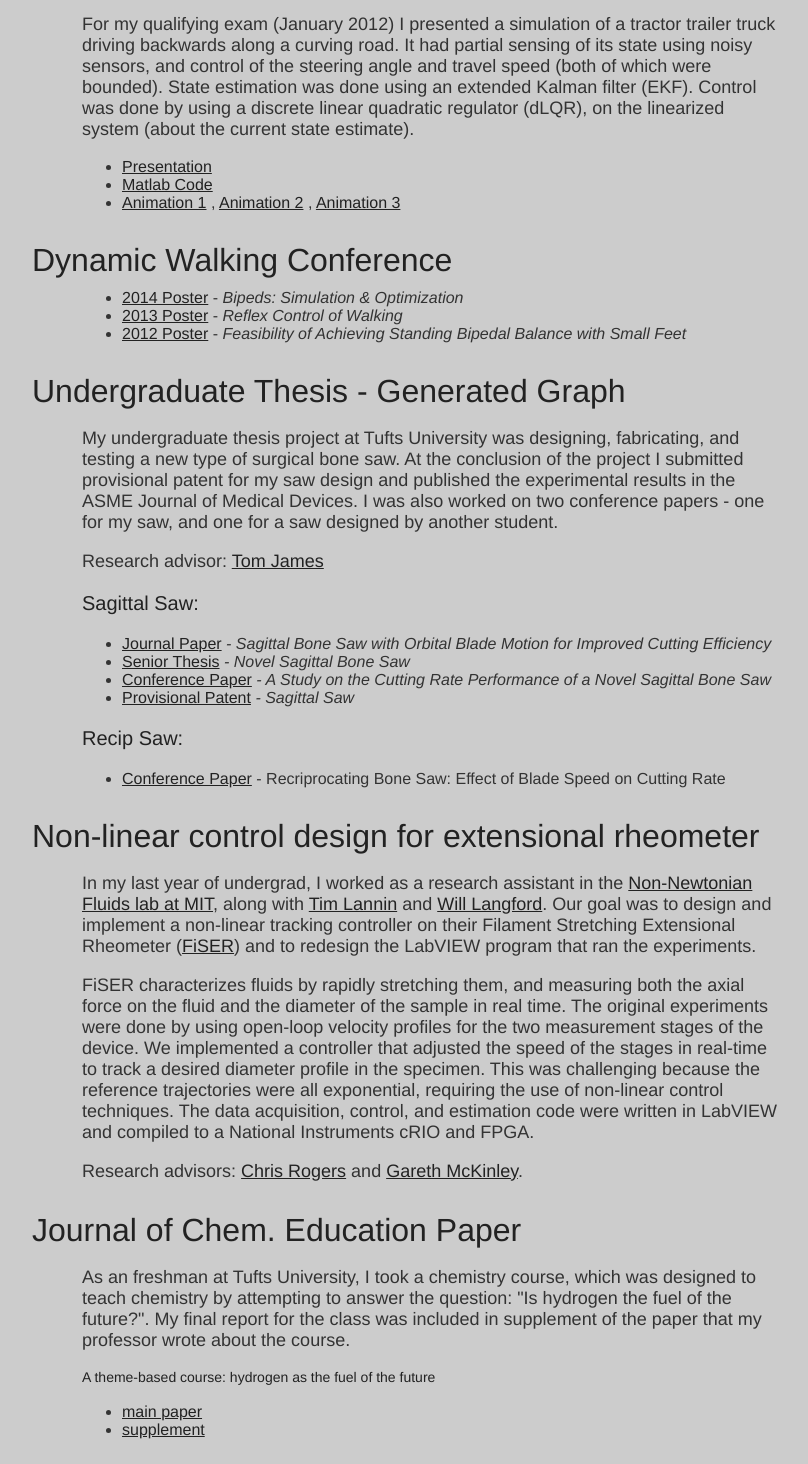
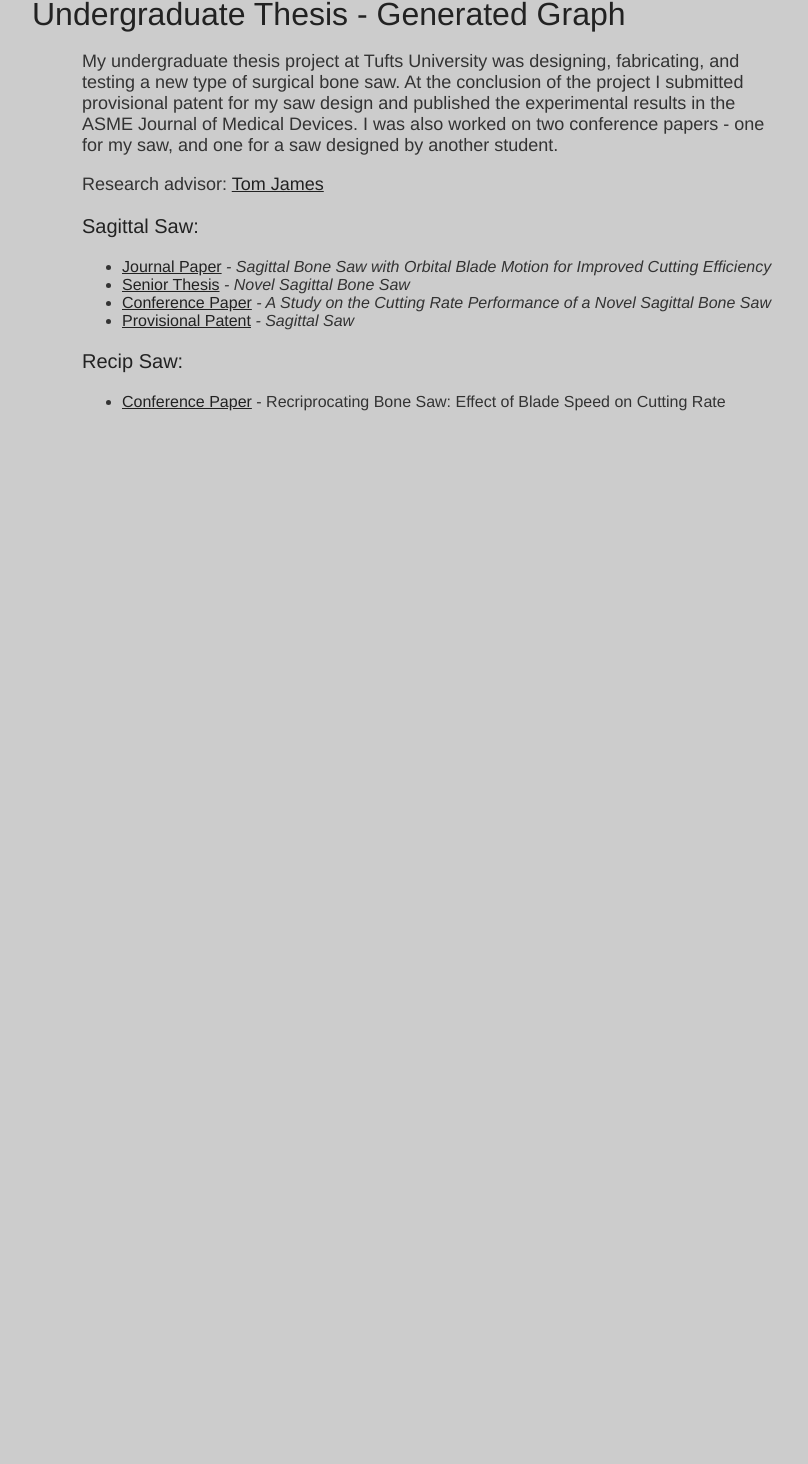
Before and after one commit to llv22/orlando.github.io, a plain HTML site: page research/index.html in a window 1280 px wide. Shown: the part 1516-2980 px from the top of the page, without its empty margins (208-1016 px from the left). After the commit the page ends 2033 px from the top, so only its background shows below. Drawn offline with Linux system fonts and the light colour scheme.

Commit message:
orlando - for udpates of site

```diff
--- a/research/index.html
+++ b/research/index.html
@@ -45,8 +45,7 @@ gtag('config', 'G-BZGM3WTCJY');
 Sichuan University. The ongoing recent projects were parts of my PhD research at <a href="https://www.ucsc.edu/">University of California, Santa Cruz University</a>, where I worked with Professor <a href="https://sites.google.com/ucsc.edu/yizhang" target="blank">Zhang, Yi</a> studying interactive dialog systems, NLU(natural language understanding) and recommender systems.</div>
 <div class="signature">- Orlando, Ding</div>
 <h2 id="Research_Fossil">CONOP Optimization</h2>
-<p>One of the main research focuses in my PhD was developing a more
-robust balance controller for the <a href=
+<p>One of the main research focuses in my PhD was developing a more robust balance controller for the <a href=
 "http://ruina.tam.cornell.edu/research/topics/locomotion_and_robotics/ranger/Ranger2011/"
 target="blank">Cornell Ranger walking robot</a> . I developed a
 controller architecture for the robot that allowed for automated
@@ -111,7 +110,7 @@ Code</a></li>
 Paper</a></li>
 <li><a href="ICRA_2015/icra2015_digitalPoster.pdf">Poster</a></li>
 </ul>
-<h2>A Exam (thesis proposal)</h2>
+<h2 id="Research_P2P_SHARE">Master Thesis - Peer-to-Peer Network Optimization and Resource Sharing</h2>
 <p>I took my A exam in August 2014. My proposal was on the topic of
 'Heirarchical Biped Control'. The idea is to do step planning on a
 reduced model of the robot, which is then used to help generate the
@@ -136,42 +135,6 @@ Biped</a> , <a href=
 "MattKelly__Simulations_with_Sliding_and_Intermittent_Contact.pdf">Report</a>
 <em>- Simulations with Sliding and Intermittent Contact ( <a href=
 "code.html#Simulation">examples</a> )</em></li>
-</ul>
-<h2>Q Exam (qualifying exam)</h2>
-<p>For my qualifying exam (January 2012) I presented a simulation
-of a tractor trailer truck driving backwards along a curving road.
-It had partial sensing of its state using noisy sensors, and
-control of the steering angle and travel speed (both of which were
-bounded). State estimation was done using an extended Kalman filter
-(EKF). Control was done by using a discrete linear quadratic
-regulator (dLQR), on the linearized system (about the current state
-estimate).</p>
-<ul>
-<li><a href=
-"https://www.dropbox.com/s/tkof7vu2w0mol67/Q_Exam_Presentation.pdf?dl=1">
-Presentation</a></li>
-<li><a href=
-"https://github.com/MatthewPeterKelly/dscTutorials/tree/master/tractorTrailer">
-Matlab Code</a></li>
-<li><a href="http://www.youtube.com/watch?v=KV8_1eeShVg">Animation
-1</a> , <a href=
-"http://www.youtube.com/watch?v=rdBmSTarx3U">Animation 2</a> ,
-<a href="http://www.youtube.com/watch?v=9rnEmSdOHpk">Animation
-3</a></li>
-</ul>
-<h2>Dynamic Walking Conference</h2>
-<ul>
-<li><a href=
-"https://www.dropbox.com/s/8rjv3nlutcsdkp6/DWC_2014-Matthew%20Kelly%20-%20Poster%20-%20simulation_and_optimization.pdf?dl=1">
-2014 Poster</a> - <em>Bipeds: Simulation &amp;
-Optimization</em></li>
-<li><a href=
-"https://www.dropbox.com/s/7v676yd3gz3br1p/DWC_2013%20-%20Matthew%20Kelly%20-%20Poster%20-%20Reflex%20Control.pdf?dl=1">
-2013 Poster</a> - <em>Reflex Control of Walking</em></li>
-<li><a href=
-"https://www.dropbox.com/s/bm5j8uh6ivqbiqv/DWC_2012%20-%20Matthew%20Kelly%20-%20Poster%20-%20Ranger%20Balance.pdf?dl=1">
-2012 Poster</a> - <em>Feasibility of Achieving Standing Bipedal
-Balance with Small Feet</em></li>
 </ul>
 <h2 id="Research_RDF_Graph">Undergraduate Thesis - Generated Graph</h2>
 <p>My undergraduate thesis project at Tufts University was
@@ -203,53 +166,9 @@ Provisional Patent</a> <em>- Sagittal Saw</em></li>
 </ul>
 <h3>Recip Saw:</h3>
 <ul>
-<li><a href=
-"ASME%20IMECE%202011-62457%20-%20Reciprocating%20Bone%20Saw%20-%20Effect%20of%20Blade%20Speed%20on%20Cutting%20Rate.pdf">
-Conference Paper</a> - Recriprocating Bone Saw: Effect of Blade
-Speed on Cutting Rate</li>
-</ul>
-<h2 id="Research_RheometerControl">Non-linear control design for
-extensional rheometer</h2>
-<p>In my last year of undergrad, I worked as a research assistant
-in the <a href="http://web.mit.edu/nnf/">Non-Newtonian Fluids lab
-at MIT</a>, along with <a href=
-"https://www.linkedin.com/pub/timothy-lannin/93/902/985">Tim
-Lannin</a> and <a href=
-"https://www.linkedin.com/pub/will-langford/16/880/164">Will
-Langford</a>. Our goal was to design and implement a non-linear
-tracking controller on their Filament Stretching Extensional
-Rheometer (<a href=
-"http://web.mit.edu/nnf/presentation/sld004.htm">FiSER</a>) and to
-redesign the LabVIEW program that ran the experiments.</p>
-<p>FiSER characterizes fluids by rapidly stretching them, and
-measuring both the axial force on the fluid and the diameter of the
-sample in real time. The original experiments were done by using
-open-loop velocity profiles for the two measurement stages of the
-device. We implemented a controller that adjusted the speed of the
-stages in real-time to track a desired diameter profile in the
-specimen. This was challenging because the reference trajectories
-were all exponential, requiring the use of non-linear control
-techniques. The data acquisition, control, and estimation code were
-written in LabVIEW and compiled to a National Instruments cRIO and
-FPGA.</p>
-<p>Research advisors: <a href="http://www.tufts.edu/~crogers/"
-target="blank">Chris Rogers</a> and <a href=
-"http://web.mit.edu/nnf/" target="blank">Gareth McKinley</a>.</p>
-<h2>Journal of Chem. Education Paper</h2>
-<p>As an freshman at Tufts University, I took a chemistry course,
-which was designed to teach chemistry by attempting to answer the
-question: "Is hydrogen the fuel of the future?". My final report
-for the class was included in supplement of the paper that my
-professor wrote about the course.</p>
-<h4>A theme-based course: hydrogen as the fuel of the future</h4>
-<br>
-<ul>
-<li><a href=
-"https://www.dropbox.com/s/7i3yey4au36rmwh/A%20theme-based%20course%2C%20hydrogen%20as%20the%20fuel%20of%20the%20future%20--%20supplement.pdf?dl=1">
-main paper</a></li>
-<li><a href=
-"https://www.dropbox.com/s/j1eq7el93t84vff/A%20theme-based%20course%2C%20hydrogen%20as%20the%20fuel%20of%20the%20future.pdf?dl=1">
-supplement</a></li>
+<li>
+        <a href="ASME%20IMECE%202011-62457%20-%20Reciprocating%20Bone%20Saw%20-%20Effect%20of%20Blade%20Speed%20on%20Cutting%20Rate.pdf">Conference Paper</a> - Recriprocating Bone Saw: Effect of Blade Speed on Cutting Rate
+</li>
 </ul>
 <br>
 <br>
```
